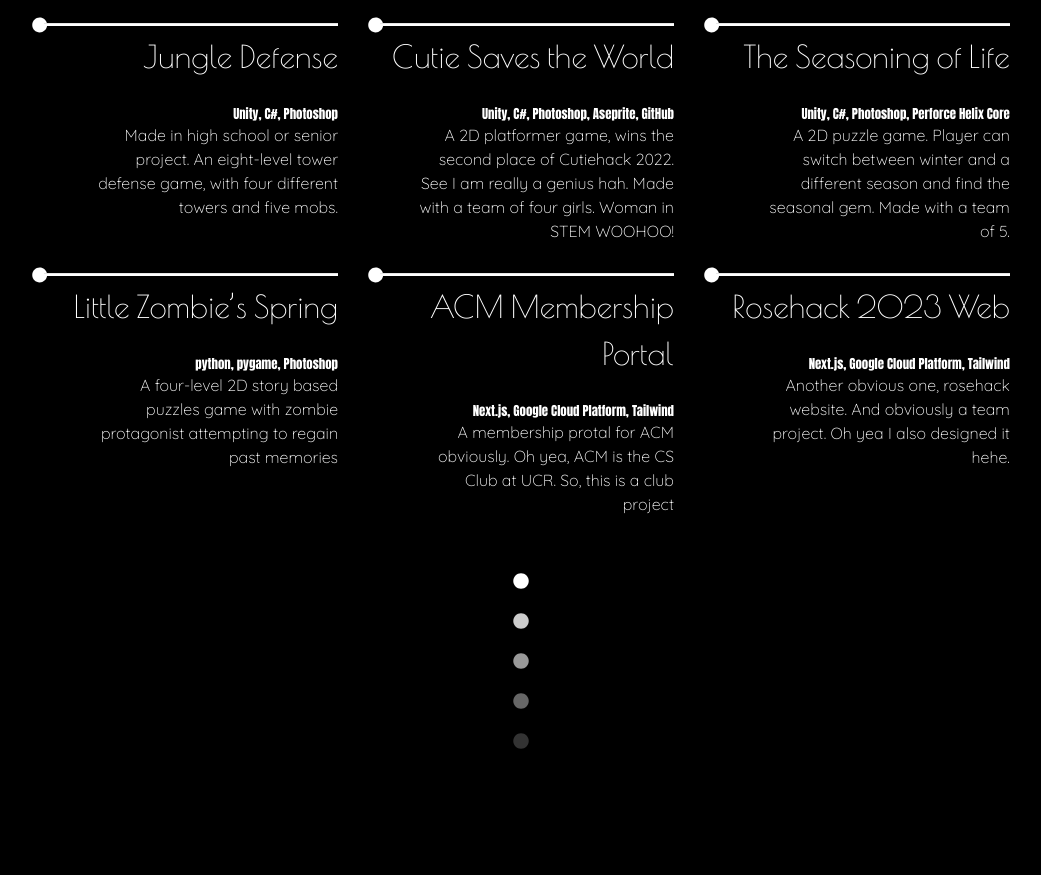
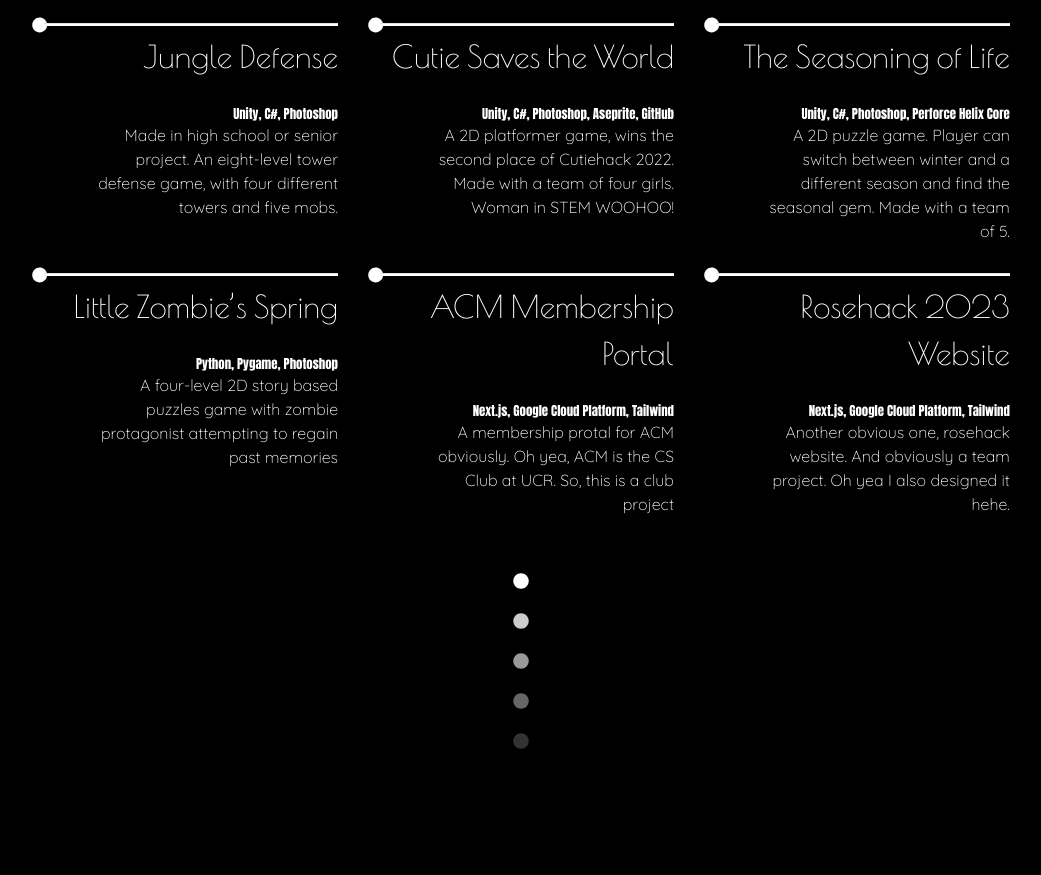
Before and after one commit to menthy-wu/menthy-wu.github.io, a Next.js app: page / in a window 1280 px wide. Shown: the part 2880-3755 px from the top of the page, without its empty margins (119-1160 px from the left). Built offline with nearby package versions, Linux system fonts and the light colour scheme.

Commit message:
small changes

```diff
--- a/components/MovingButton.jsx
+++ b/components/MovingButton.jsx
@@ -56,6 +56,9 @@ const MovingButton = ({ text, setCursorVariant, link }) => {
         <Link
           onMouseEnter={() => setCursorVariant("onMovingButton")}
           onMouseLeave={() => setCursorVariant("default")}
+          onClick={() => {
+            setCursorVariant("default");
+          }}
           href={link}
           className="text-center font-abril p-2 text-xl hover:no-underline hover:text-black"
         >
--- a/components/ProjectsData.jsx
+++ b/components/ProjectsData.jsx
@@ -22,7 +22,7 @@ const ProjectsList = [
       { type: "play", link: "https://wmx-owo.itch.io/cutie-save-the-world" },
     ],
     discription:
-      "A 2D platformer game, wins the second place of Cutiehack 2022. See I am really a genius hah. Made with a team of four girls. Woman in STEM WOOHOO!",
+      "A 2D platformer game, wins the second place of Cutiehack 2022. Made with a team of four girls. Woman in STEM WOOHOO!",
     pictures: [
       "Cutie1.png",
       "Cutie2.png",
@@ -53,7 +53,7 @@ const ProjectsList = [
   },
   {
     title: "Little Zombie’s Spring",
-    tools: "python, pygame, Photoshop",
+    tools: "Python, Pygame, Photoshop",
     links: [
       {
         type: "github",
@@ -78,14 +78,10 @@ const ProjectsList = [
     ],
     discription:
       "A membership protal for ACM obviously. Oh yea, ACM is the CS Club at UCR. So, this is a club project",
-    pictures: [
-      "acm1.jpg",
-      "acm2.jpg",
-      "acm3.jpg",
-    ],
+    pictures: ["acm1.jpg", "acm2.jpg", "acm3.jpg"],
   },
   {
-    title: "Rosehack 2023 Web",
+    title: "Rosehack 2023 Website",
     tools: "Next.js, Google Cloud Platform, Tailwind",
     links: [
       { type: "github", link: "https://github.com/Rose-Hacks/rosehack2023" },
```
